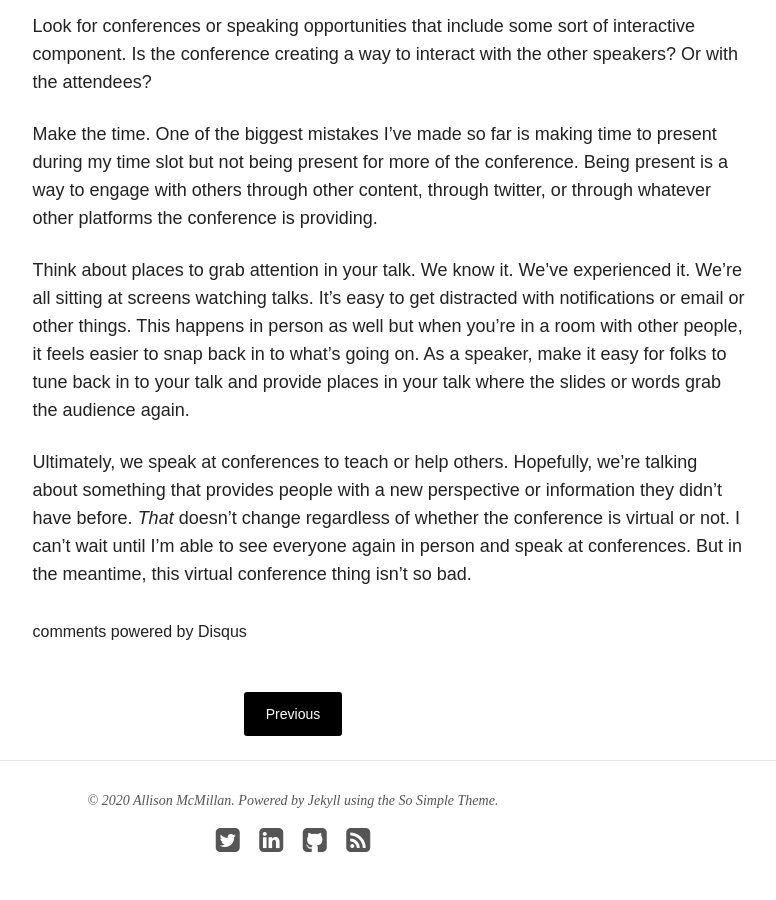
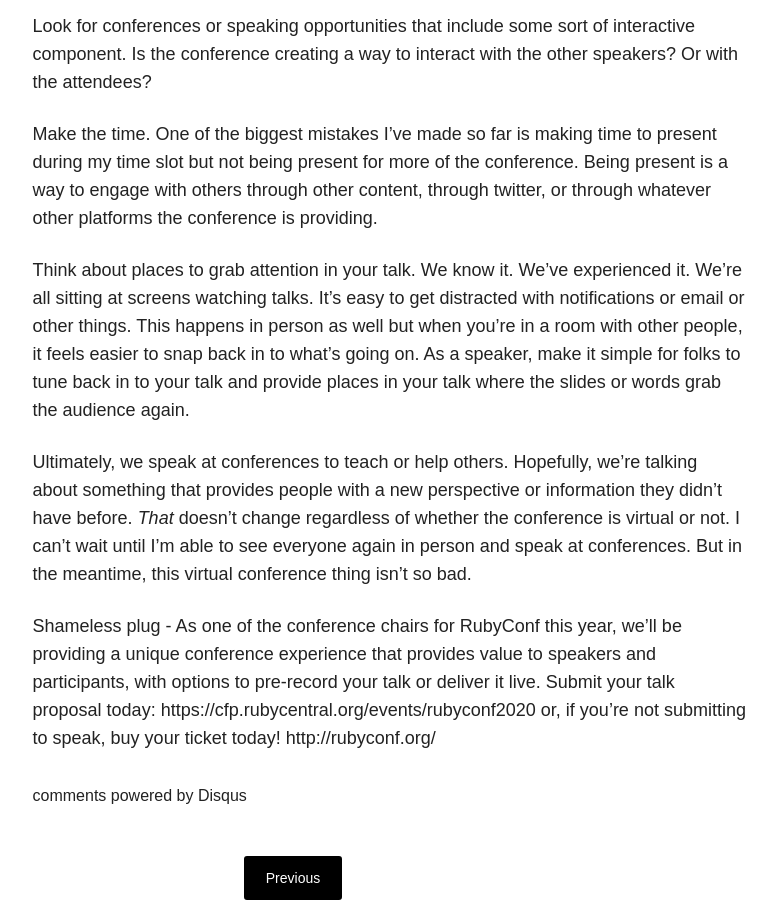
Before and after one commit to asheren/asheren.github.io, a Jekyll site: the page built from _posts/blog/2020-08-16-speaking-at-virtual-conferences.md, in a window 1280 px wide and 900 px high, scrolled down 888 px. Shown: the whole window, without its empty margins (347-1123 px from the left). Built offline with Jekyll 4.4.1, drawn with Linux system fonts in a browser that asks for light colours; nearby versions of some CDN libraries; comment, search, counter and statistics services are not loaded.

Commit message:
adds rubyconf cfp and ticket sales links

```diff
--- a/_posts/blog/2020-08-16-speaking-at-virtual-conferences.md
+++ b/_posts/blog/2020-08-16-speaking-at-virtual-conferences.md
@@ -19,6 +19,8 @@ Look for conferences or speaking opportunities that include some sort of interac
 
 Make the time. One of the biggest mistakes I've made so far is making time to present during my time slot but not being present for more of the conference. Being present is a way to engage with others through other content, through twitter, or through whatever other platforms the conference is providing.
 
-Think about places to grab attention in your talk. We know it. We've experienced it. We're all sitting at screens watching talks. It's easy to get distracted with notifications or email or other things. This happens in person as well but when you're in a room with other people, it feels easier to snap back in to what's going on. As a speaker, make it easy for folks to tune back in to your talk and provide places in your talk where the slides or words grab the audience again.
+Think about places to grab attention in your talk. We know it. We've experienced it. We're all sitting at screens watching talks. It's easy to get distracted with notifications or email or other things. This happens in person as well but when you're in a room with other people, it feels easier to snap back in to what's going on. As a speaker, make it simple for folks to tune back in to your talk and provide places in your talk where the slides or words grab the audience again.
 
 Ultimately, we speak at conferences to teach or help others. Hopefully, we're talking about something that provides people with a new perspective or information they didn't have before. _That_ doesn't change regardless of whether the conference is virtual or not. I can't wait until I'm able to see everyone again in person and speak at conferences. But in the meantime, this virtual conference thing isn't so bad.
+
+Shameless plug - As one of the conference chairs for RubyConf this year, we'll be providing a unique conference experience that provides value to speakers and participants, with options to pre-record your talk or deliver it live. Submit your talk proposal today: https://cfp.rubycentral.org/events/rubyconf2020 or, if you're not submitting to speak, buy your ticket today! http://rubyconf.org/
```
